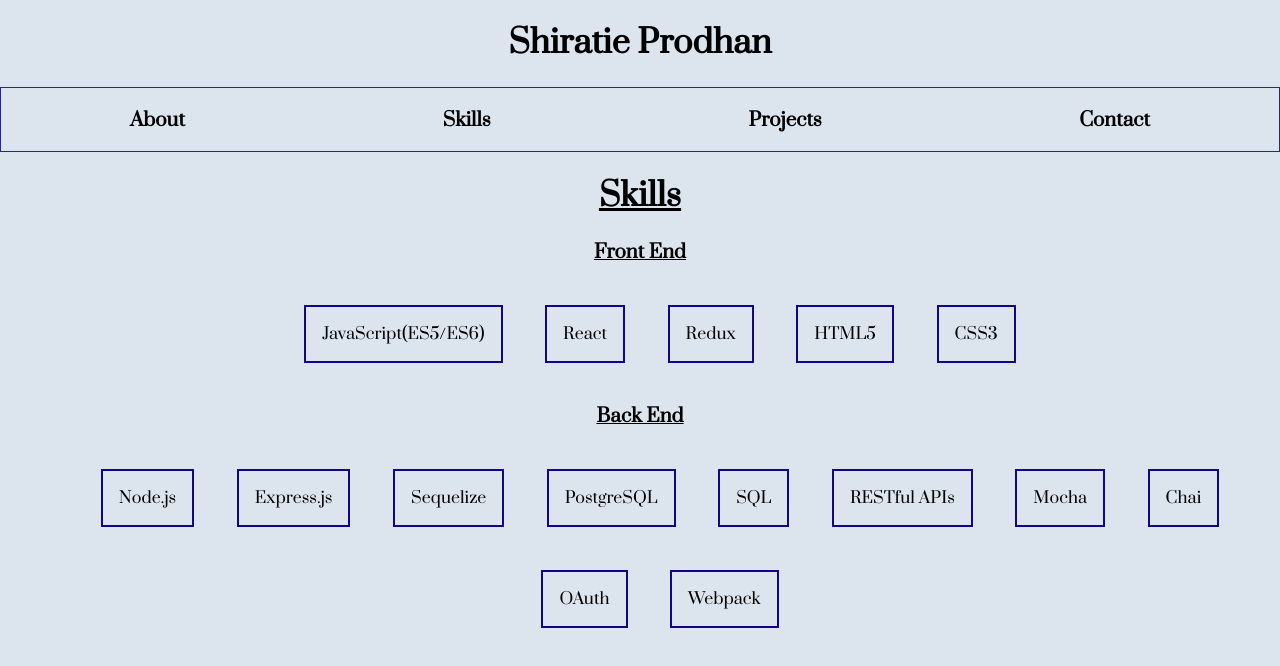
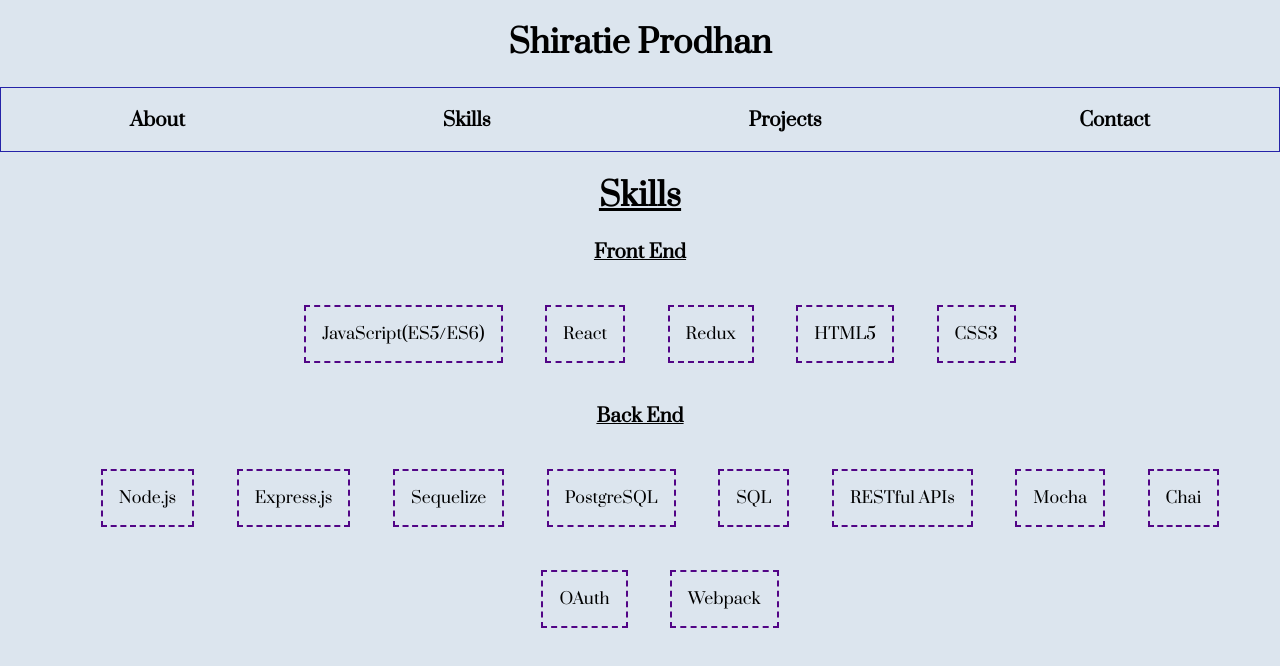
Before and after one commit to shiratiee/personal-website, a React (Create React App) app: page /skills in a window 1280 px wide. Shown: the top 666 px of the page. Built offline with nearby package versions, Linux system fonts and the light colour scheme; a web font is replaced by a local one.

Commit message:
styling the skills page

```diff
--- a/src/App.css
+++ b/src/App.css
@@ -57,16 +57,13 @@ a:hover {
   flex-direction: row;
   flex-wrap: wrap;
   justify-content: center;
-
-
 }
 
 .list li {
   padding: 1em;
-  border: 2px solid rgb(18, 5, 134);
+  border: 2px dashed rgb(82, 5, 134);
   margin: 1.33em;
   align-self: center;
-
 }
 
 .portfolio {
```
